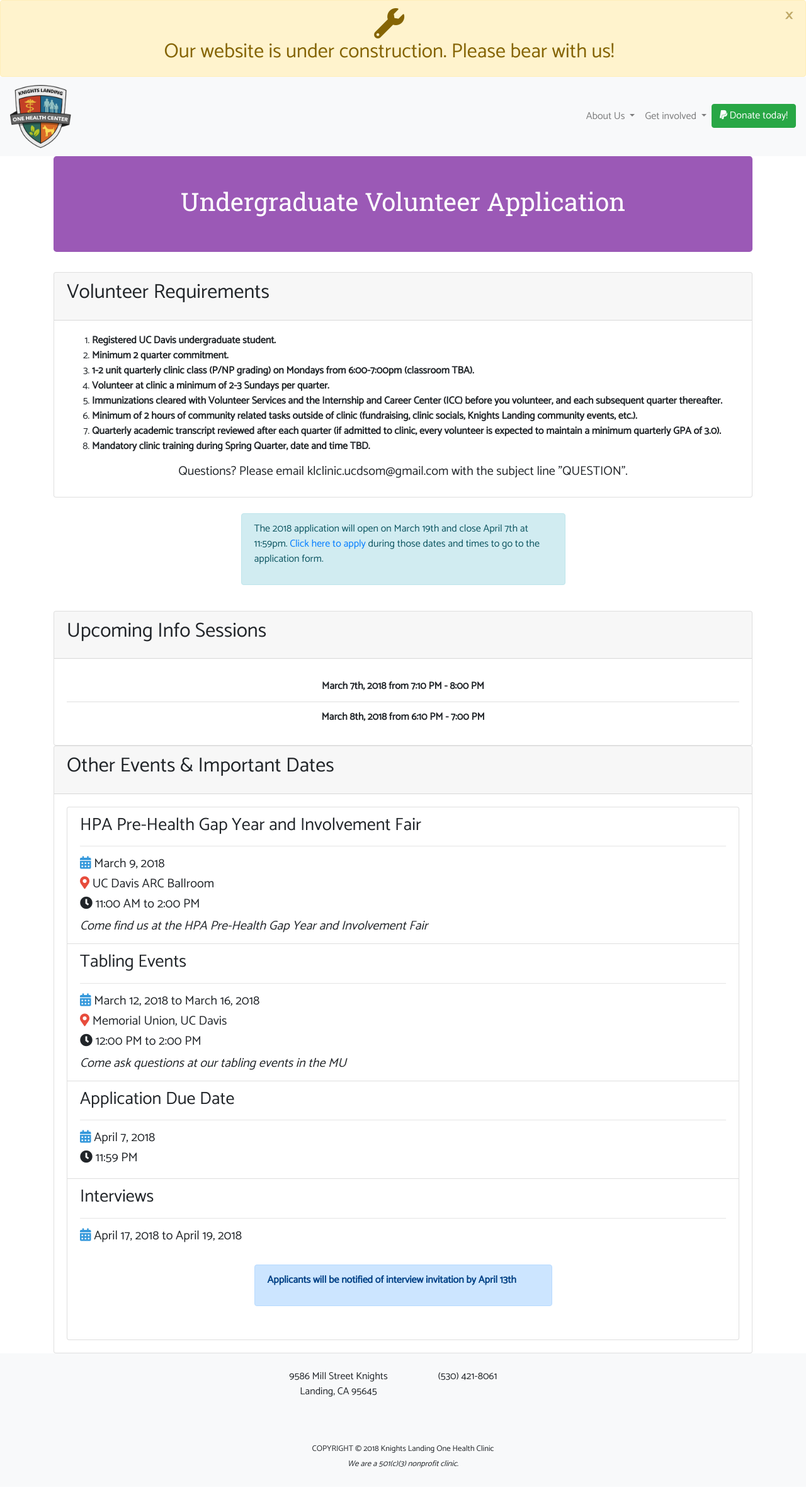
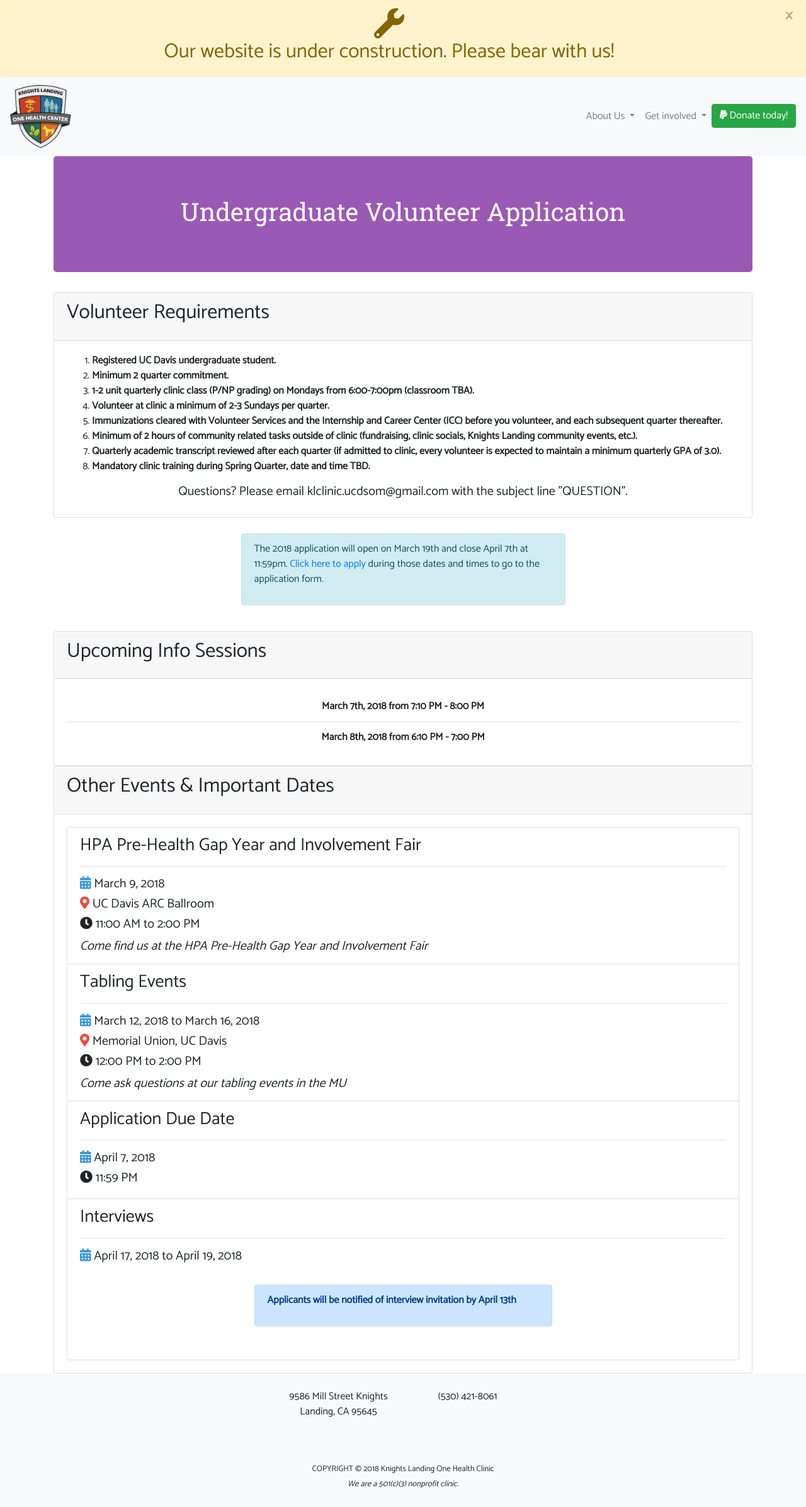
Before and after one commit to iwakoscott/knights-landing, a Jekyll site: the page built from get-involved/undergraduate-volunteer-application.markdown, in a window 1280 px wide. Shown: the whole page at 63% size. Built offline with Jekyll 4.4.1, drawn with Linux system fonts in a browser that asks for light colours; nearby versions of some CDN libraries; before the commit the page ends 2361 px from its top, so only the background shows below that.

Commit message:
remove p5 from jumbotron in volunteer layout

```diff
--- a/_layouts/volunteer.html
+++ b/_layouts/volunteer.html
@@ -1,7 +1,7 @@
 {% include header.html %}
 
   <div class="container">
-    <div class="jumbotron text-center p-5">
+    <div class="jumbotron text-center">
       <h1>{{ page.title }}</h1>
     </div>
 
```
